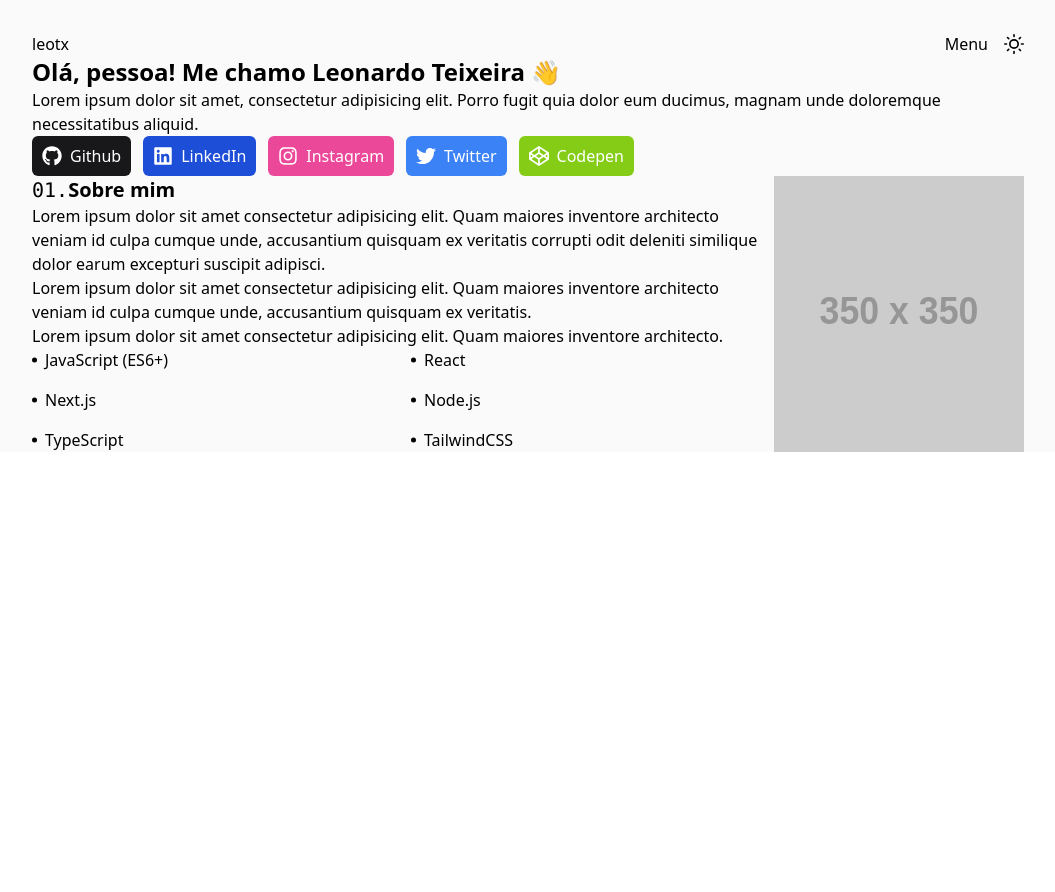
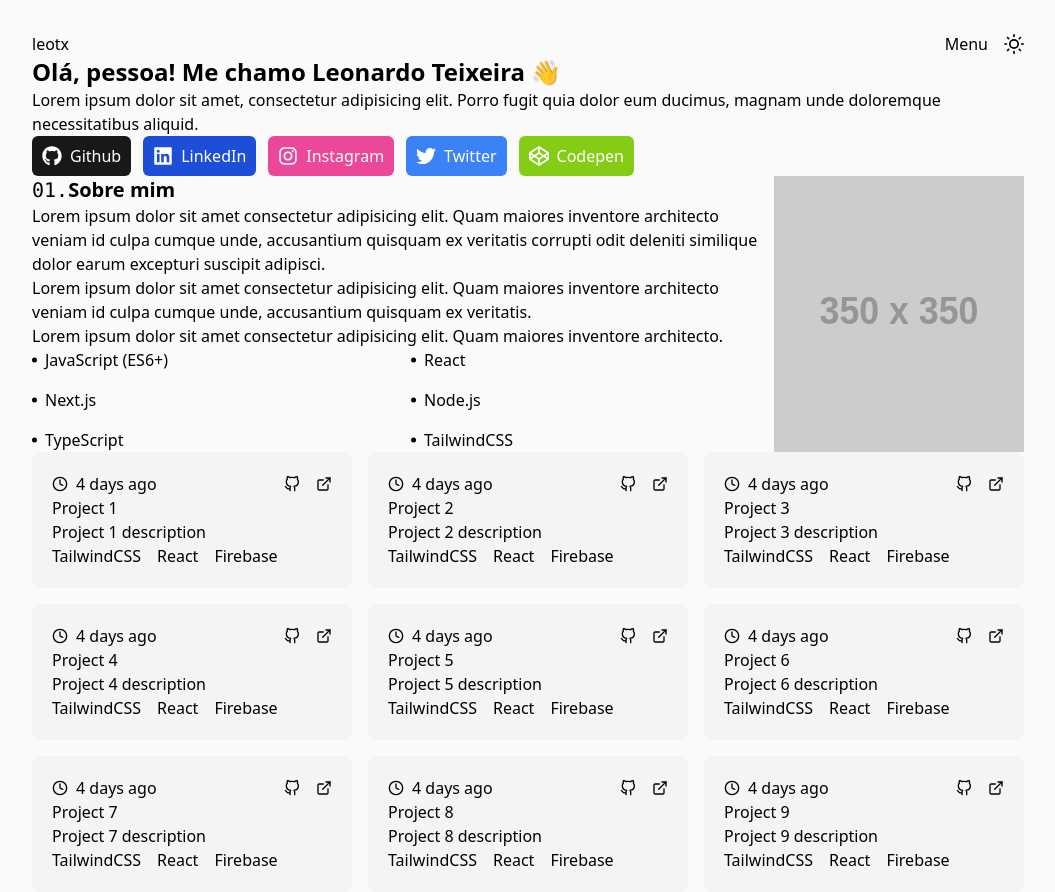
Before and after one commit to leottx/leotx-site, a Next.js app: page / in a window 1280 px wide. Shown: the whole page, without its empty margins (112-1167 px from the left). Before the commit the page ends 800 px from the top, so only its background shows below. Built offline with nearby package versions, Linux system fonts and the light colour scheme.

Commit message:
feat: cria a estrutura e os estilos iniciais do componente Projects

```diff
--- /dev/null
+++ b/src/components/Projects.js
@@ -0,0 +1,112 @@
+// Icons
+import { FiClock, FiExternalLink, FiGithub } from "react-icons/fi";
+
+const projects = [
+  {
+    title: "Project 1",
+    description: "Project 1 description",
+    repoURL: "https://github.com/fake/project-1",
+    liveURL: "https://fake.github.io/project-1/",
+    techList: ["TailwindCSS", "React", "Firebase"],
+  },
+  {
+    title: "Project 2",
+    description: "Project 2 description",
+    repoURL: "https://github.com/fake/project-2",
+    liveURL: "https://fake.github.io/project-2/",
+    techList: ["TailwindCSS", "React", "Firebase"],
+  },
+  {
+    title: "Project 3",
+    description: "Project 3 description",
+    repoURL: "https://github.com/fake/project-3",
+    liveURL: "https://fake.github.io/project-3/",
+    techList: ["TailwindCSS", "React", "Firebase"],
+  },
+  {
+    title: "Project 4",
+    description: "Project 4 description",
+    repoURL: "https://github.com/fake/project-4",
+    liveURL: "https://fake.github.io/project-4/",
+    techList: ["TailwindCSS", "React", "Firebase"],
+  },
+  {
+    title: "Project 5",
+    description: "Project 5 description",
+    repoURL: "https://github.com/fake/project-5",
+    liveURL: "https://fake.github.io/project-5/",
+    techList: ["TailwindCSS", "React", "Firebase"],
+  },
+  {
+    title: "Project 6",
+    description: "Project 6 description",
+    repoURL: "https://github.com/fake/project-6",
+    liveURL: "https://fake.github.io/project-6/",
+    techList: ["TailwindCSS", "React", "Firebase"],
+  },
+  {
+    title: "Project 7",
+    description: "Project 7 description",
+    repoURL: "https://github.com/fake/project-7",
+    liveURL: "https://fake.github.io/project-7/",
+    techList: ["TailwindCSS", "React", "Firebase"],
+  },
+  {
+    title: "Project 8",
+    description: "Project 8 description",
+    repoURL: "https://github.com/fake/project-8",
+    liveURL: "https://fake.github.io/project-8/",
+    techList: ["TailwindCSS", "React", "Firebase"],
+  },
+  {
+    title: "Project 9",
+    description: "Project 9 description",
+    repoURL: "https://github.com/fake/project-9",
+    liveURL: "https://fake.github.io/project-9/",
+    techList: ["TailwindCSS", "React", "Firebase"],
+  },
+];
+
+export default function Projects() {
+  return (
+    <section>
+      <ul className="grid grid-cols-autofill gap-4">
+        {projects.map((project) => (
+          <li className="bg-zinc-100 p-5 rounded-lg">
+            <header className="flex justify-between gap-4 items-center">
+              <div className="flex items-center gap-2">
+                <FiClock />
+                <time datetime="2023-02-10 20:00">4 days ago</time>
+              </div>
+              <div className="flex gap-4 items-center">
+                {project?.repoURL && (
+                  <a href={project.repoURL}>
+                    <FiGithub />
+                  </a>
+                )}
+                {project?.liveURL && (
+                  <a href={project.liveURL}>
+                    <FiExternalLink />
+                  </a>
+                )}
+              </div>
+            </header>
+            <div>
+              <h3>
+                <a href={project?.repoURL}>{project.title}</a>
+              </h3>
+              <p>{project.description}</p>
+            </div>
+            <footer>
+              <ul className="flex flex-wrap gap-4">
+                {project.techList.map((tech) => (
+                  <li>{tech}</li>
+                ))}
+              </ul>
+            </footer>
+          </li>
+        ))}
+      </ul>
+    </section>
+  );
+}
--- a/src/pages/index.js
+++ b/src/pages/index.js
@@ -2,6 +2,7 @@
 import Head from "next/head";
 import Hero from "@/components/Hero";
 import AboutMe from "@/components/AboutMe";
+import Projects from "@/components/Projects";
 
 export default function Home() {
   return (
@@ -11,6 +12,7 @@ export default function Home() {
       </Head>
       <Hero />
       <AboutMe />
+      <Projects />
     </>
   );
 }
```
